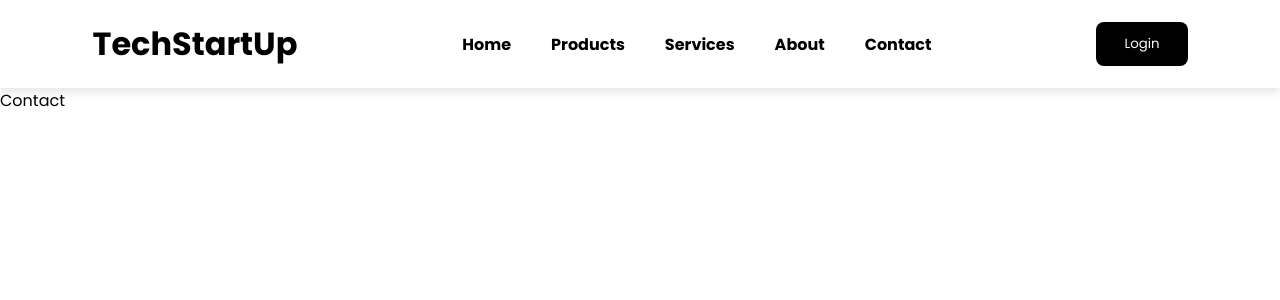
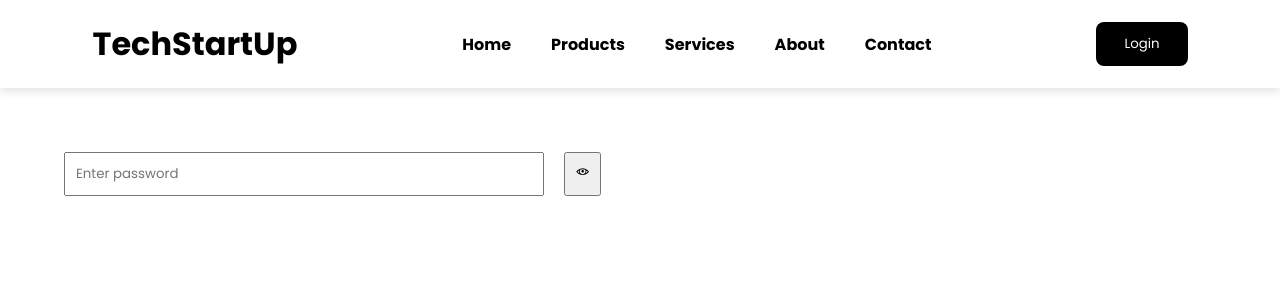
Before and after one commit to JAYANTI-THAKOR-941/react_projects, a React (Vite) app: page /contact in a window 1280 px wide. Shown: the top 300 px of the page. Built offline with nearby package versions, Linux system fonts and the light colour scheme.

Commit message:
Conditional Rendering.git push -u origin main

```diff
--- a/package.json
+++ b/package.json
@@ -13,6 +13,7 @@
     "axios": "^1.13.4",
     "react": "^19.2.0",
     "react-dom": "^19.2.0",
+    "react-icons": "^5.5.0",
     "react-router-dom": "^7.13.0"
   },
   "devDependencies": {
--- a/src/App.jsx
+++ b/src/App.jsx
@@ -3,10 +3,12 @@ import Header from "./components/Header"
 import {Routes,Route} from 'react-router-dom';
 import Home from './pages/Home'
 import Services from './pages/Services'
-import Contact from './pages/Contact'
 import About from './pages/About'
 import Products from "./pages/Products";
 import ProductDescription from "./pages/ProductDescription";
+import Login from "./pages/Login";
+import AdminDashboard from "./pages/AdminDashboard";
+import Contact from "./pages/Contact";
 
 function App() {
 
@@ -21,6 +23,8 @@ function App() {
         <Route path="/contact" element={<Contact/>}></Route>
         <Route path="/products" element={<Products/>}></Route>
         <Route path="/products/:id" element={<ProductDescription/>}></Route>
+        <Route path="/admin-dashboard" element={<AdminDashboard/>}></Route>
+
       </Routes>
 
     </>
--- a/src/pages/About.jsx
+++ b/src/pages/About.jsx
@@ -1,13 +1,24 @@
 import React from 'react'
 
 const About = () => {
+
+  // const greetUser = ()=>{
+  //   alert('Hello User.!!');
+  // }
+
+  const greetUser = (name)=>{
+    alert(`Hello ${name}`);
+  }
+
+
+
   return (
     <>
       <div className="about-hero">
         <h1>Build Smarter. Scale Faster. Succeed Digitally.</h1>
         <p>TechStartUp helps businesses and innovators turn ideas into high-performance digital products using modern, scalable, and future-ready technology.</p>
         <p>From web applications to custom software solutions, we design and develop technology that drives growth, efficiency, and real-world impact.</p>
-        <button>Get in Touch</button>
+        <button onDoubleClick={()=>greetUser("Jayanti")}>Get in Touch</button>
       </div>
     </>
   )
--- /dev/null
+++ b/src/pages/AdminDashboard.jsx
@@ -0,0 +1,14 @@
+
+const AdminDashboard = ()=>{
+    const isAdmin = false;
+    return(
+        <>
+            {/* {isAdmin ? <h1>Welcome Admin</h1> : <h1>Please login as Admin</h1>} */}
+
+           {isAdmin && <h1>Welcome Admin</h1>}
+
+        </>
+    )
+}
+
+export default AdminDashboard;
--- a/src/pages/Contact.jsx
+++ b/src/pages/Contact.jsx
@@ -1,8 +1,18 @@
-import React from 'react'
+import React, { useState } from 'react'
+import {BsEyeSlash}   from "react-icons/bs";
+import { LiaEyeSolid } from "react-icons/lia";
+import './contact.css';
+const Contact = () => {
 
-const Contact = () => {
+  const [show,setShow] = useState(true)
+
   return (
-    <div>Contact</div>
+    <div className='contact-form'>
+
+        <input type={show?"text":"password"}  placeholder='Enter password' />
+        <button className='btn' onClick={()=>setShow(!show)}>{!show? <BsEyeSlash />:<LiaEyeSolid />}</button>
+
+    </div>
   )
 }
 
--- /dev/null
+++ b/src/pages/Login.jsx
@@ -0,0 +1,36 @@
+import React, { useState } from 'react'
+
+const Login = () => {
+    const [email,setEmail] = useState("");
+    const [password,setPassword] = useState("");
+    const [error,setError] = useState("")
+
+    const handleSubmit = (e)=>{
+        e.preventDefault();
+
+        if(!email.includes('@')){
+            setError("Please enter valid email.!!")
+        }
+        else if(password.length<6){
+            setError("Password should be greater then 8 character.!!")
+        }
+        else{
+            alert("Login successfully.!")
+            setError("");
+        }
+    }
+
+
+  return (
+    <div>
+        <form onSubmit={handleSubmit}>
+            <input type="text" onChange={(e)=>setEmail(e.target.value)} placeholder='Enter email' />
+            <input type="text" onChange={(e)=>setPassword(e.target.value)} placeholder='Enter password' />
+            <button>Login</button>
+        </form>
+        {error&&<p>{error}</p>}
+    </div>
+  )
+}
+
+export default Login
--- a/src/pages/ProductDescription.jsx
+++ b/src/pages/ProductDescription.jsx
@@ -1,42 +1,44 @@
 import React, { useEffect, useState } from 'react'
-import { useParams } from 'react-router-dom';
+import { useParams } from 'react-router-dom'
 import axios from 'axios'
 
 const ProductDescription = () => {
 
-    const {id} = useParams();
+  const { id } = useParams()
 
-    const [product,setProduct] = useState(null);
-    const [error,setError] = useState("");
-    const [loading,setLoading] = useState(false);
+  const [product, setProduct] = useState(null)
+  const [error, setError] = useState("")
+  const [loading, setLoading] = useState(false)
 
-    useEffect(()=>{
-        const fetchProduct = async()=>{
-            try{
+  useEffect(() => {
+    const fetchProduct = async () => {
+      try {
         let res = await axios.get(`https://fakestoreapi.com/products/${id}`)
-                setProduct(res);
-            }
-            catch (err) {
-                setError("Faild to fetch product data..!!");
-            }
-            finally {
-                setLoading(false);
+        setProduct(res.data)
+      } catch (err) {
+        setError("Failed to fetch product data..!!")
+      } finally {
+        setLoading(false)
       }
     }
 
-        fetchProduct();
-
-    },[id])
+    fetchProduct()
+  }, [id])
 
   if (loading) return <h2>Loading...!!</h2>
   if (error) return <h2>{error}</h2>
+  if (!product) return null
+
   return (
     <div>
       <div className="product-info">
         <h1>{product.title}</h1>
+        <p>{product.description}</p>
+        <h3>₹ {product.price}</h3>
+        <img src={product.image} width="200" />
       </div>
     </div>
   )
 }
 
-export default ProductDescription;
+export default ProductDescription
--- /dev/null
+++ b/src/pages/contact.css
@@ -0,0 +1,14 @@
+.contact-form{
+    align-items: center;
+    display: flex;
+    margin: 5%;
+    width: 600px;
+}
+.btn{
+    padding: 10px;
+    margin-left: 20px;
+}
+input{
+    padding: 10px;
+    width: 80%;
+}
```
Also changed, not shown: 1 other file (tests, documents, lock files or other folders). Lines whose indentation alone changed are shown as unchanged.
